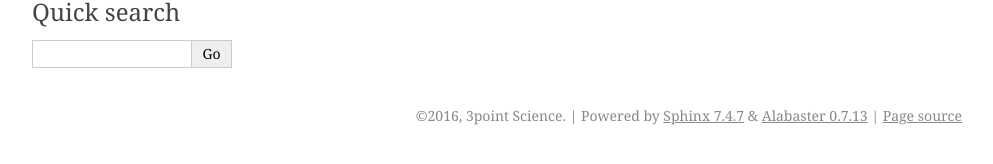
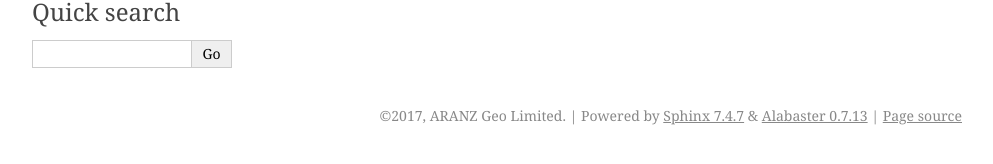
Before and after one commit to Geostatistic/steno3dpy, a Sphinx documentation site: the page built from docs/content/examples.rst, in a window 1280 px wide. Shown: the part 236-400 px from the top of the page, without its empty margins (148-1141 px from the left). Built offline with Sphinx 7.4.7, drawn with Linux system fonts in a browser that asks for light colours.

```diff
--- a/README.rst
+++ b/README.rst
@@ -14,8 +14,8 @@ Steno3D
 .. image:: http://mybinder.org/badge.svg
     :target: http://mybinder.org/repo/3ptscience/steno3d-notebooks
 
-Welcome to the Python client library for `Steno3D <https://www.steno3d.com>`_
-by `3point Science <https://www.3ptscience.com>`_.
+Welcome to the Python client library for `Steno3D <https://steno3d.com>`_
+by `ARANZ Geo Limited <https://aranzgeo.com>`_.
 
 .. image:: https://raw.githubusercontent.com/3ptscience/steno3dpy/master/docs/images/steno3dpy_screenshot.png
     :width: 100%
--- a/docs/conf.py
+++ b/docs/conf.py
@@ -54,8 +54,8 @@ master_doc = 'index'
 
 # General information about the project.
 project = u'steno3d'
-copyright = u'2016, 3point Science'
-author = u'3point Science'
+copyright = u'2017, ARANZ Geo Limited'
+author = u'ARANZ Geo Limited'
 
 # The version info for the project you're documenting, acts as replacement for
 # |version| and |release|, also used in various other places throughout the
@@ -244,7 +244,7 @@ latex_elements = {
 #  author, documentclass [howto, manual, or own class]).
 latex_documents = [
     (master_doc, 'steno3d.tex', u'steno3d Documentation',
-     u'3point Science', 'manual'),
+     u'ARANZ Geo Limited', 'manual'),
 ]
 
 # The name of an image file (relative to this directory) to place at the top of
--- a/setup.py
+++ b/setup.py
@@ -33,8 +33,8 @@ setup(
                         'properties>=0.3.1b1',
                         'vectormath',
                        ],
-    author = '3point Science',
-    author_email = 'info@3ptscience.com',
+    author = 'ARANZ Geo Limited',
+    author_email = 'support@steno3d.com',
     description = 'steno3d',
     long_description = LONG_DESCRIPTION,
     keywords = 'visualization',
--- a/steno3d/__init__.py
+++ b/steno3d/__init__.py
@@ -40,9 +40,9 @@ from .vector import *
 from .volume import *
 
 __version__ = '0.3.0b0'
-__author__ = '3point Science'
+__author__ = 'ARANZ Geo Limited'
 __license__ = 'MIT'
-__copyright__ = 'Copyright 2017 3point Science'
+__copyright__ = 'Copyright 2017 ARANZ Geo Limited'
 
 login = client.Comms.login
 logout = client.Comms.logout
```
Also changed, not shown: 2 other files.
